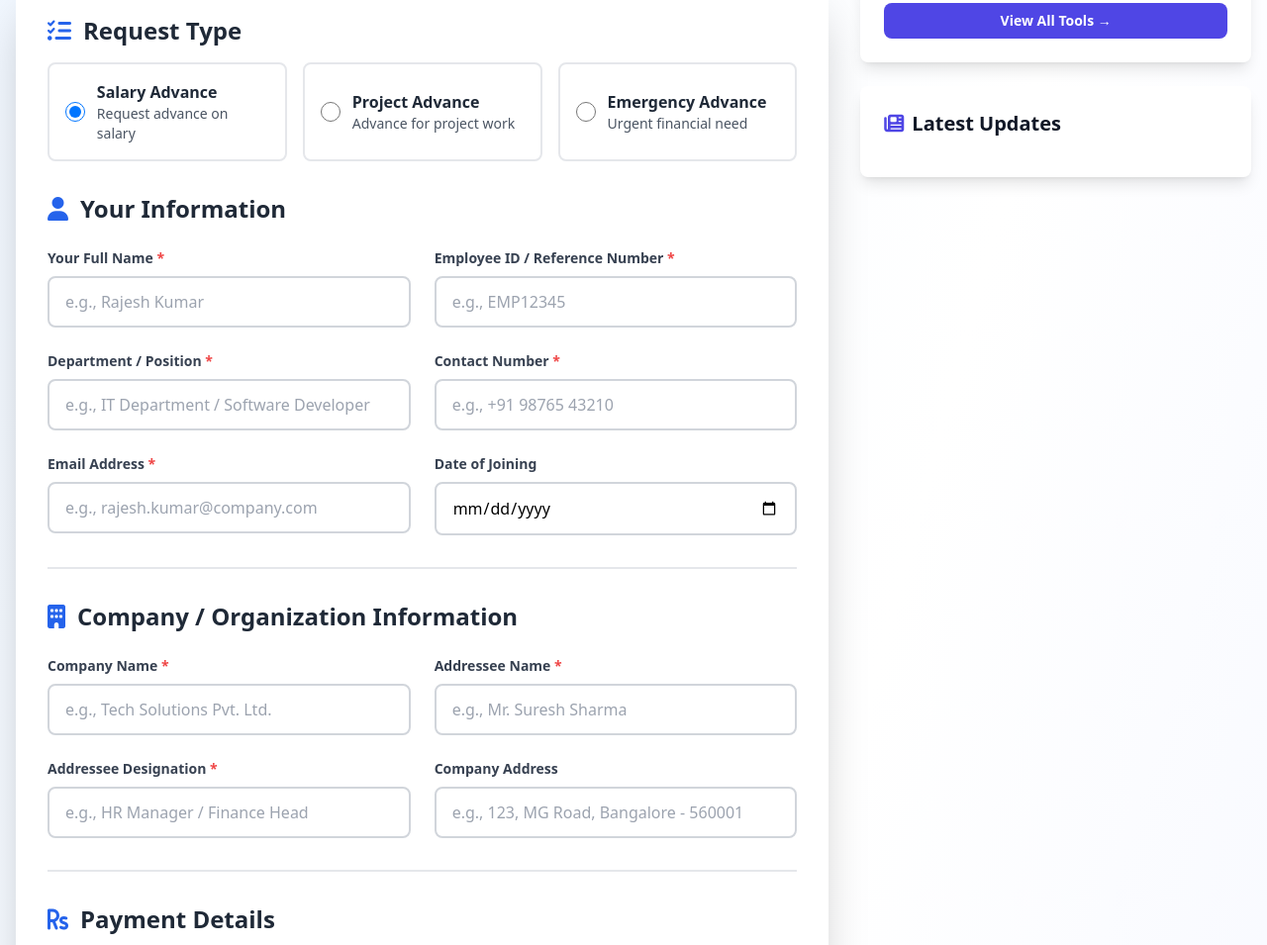
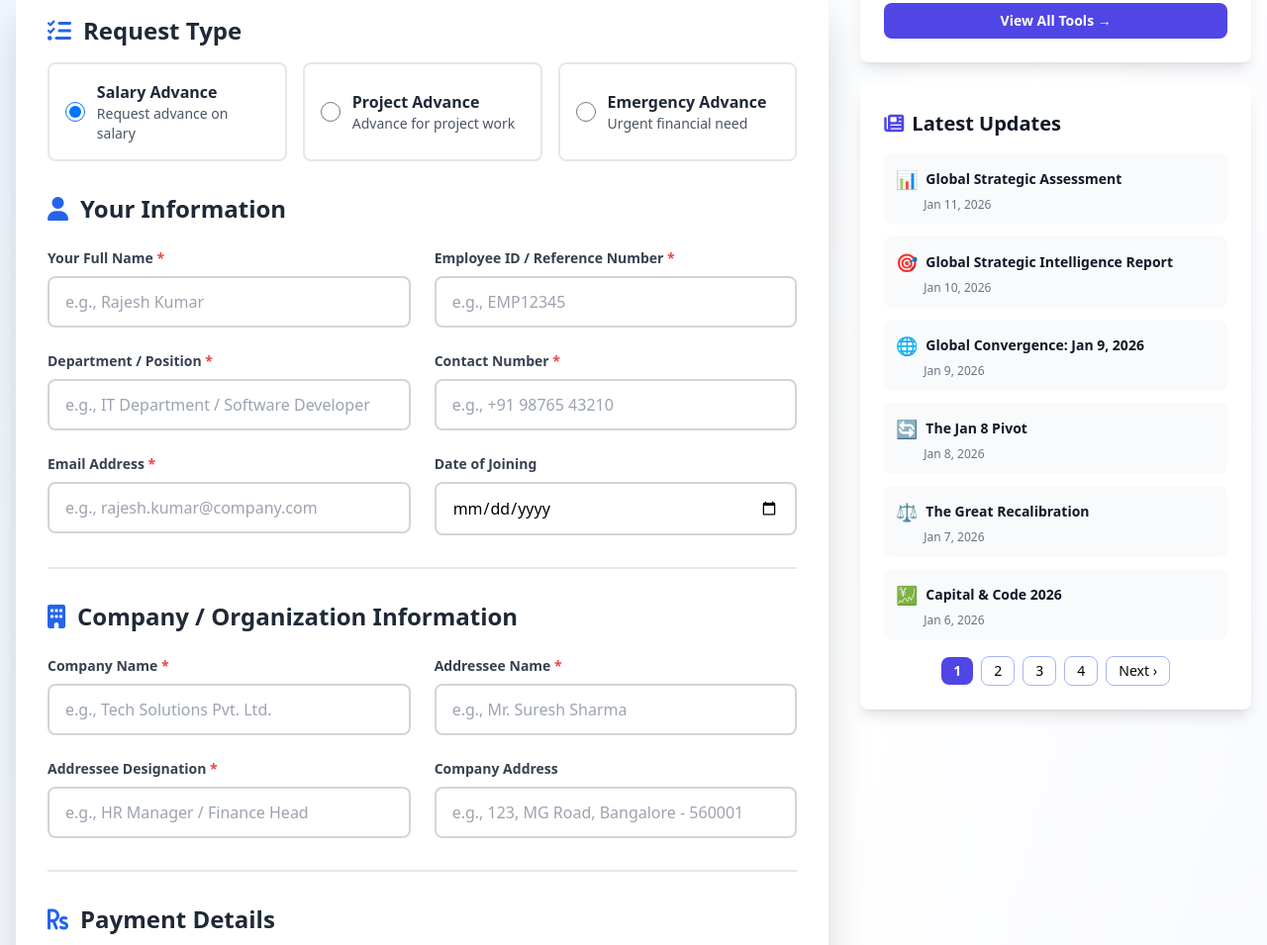
Before and after one commit to jaswanth-mjy/shramkavach.github.io, a plain HTML site: page Privacy/advance-payment-request.html in a window 1280 px wide. Shown: the part 782-1737 px from the top of the page at 99% size. Drawn offline with nearby package versions, Linux system fonts and the light colour scheme; files whose address does not match are found by name.

Commit message:
Fix sidebar articles loader path - use relative path

```diff
--- a/Privacy/advance-payment-request.html
+++ b/Privacy/advance-payment-request.html
@@ -1084,7 +1084,7 @@
     </script>
 
     <!-- Sidebar Articles Loader -->
-    <script src="https://shramkavach.com/js/sidebar-articles-loader.js?v=2.2"></script>
+    <script src="../js/sidebar-articles-loader.js?v=2.2"></script>
 
 </body>
 </html>
```
